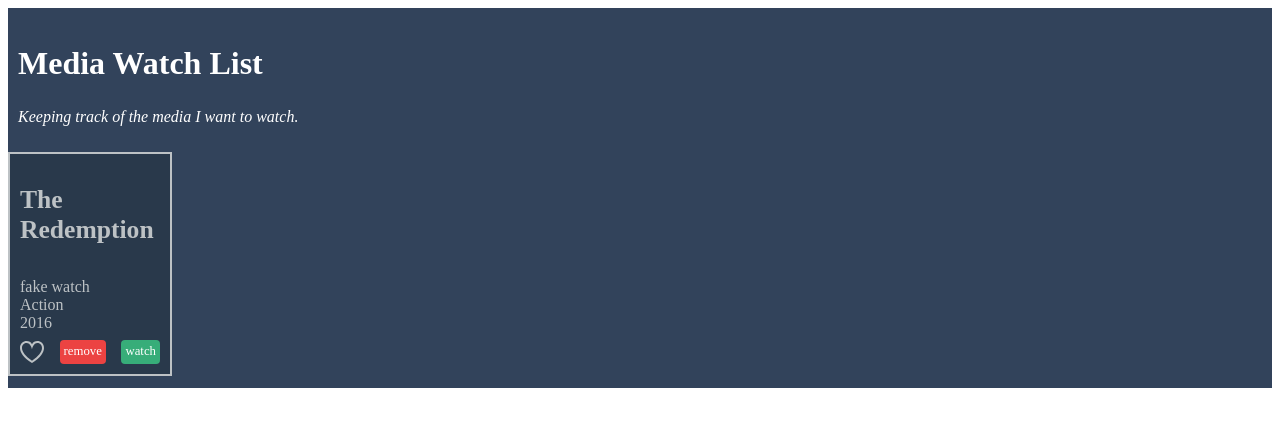
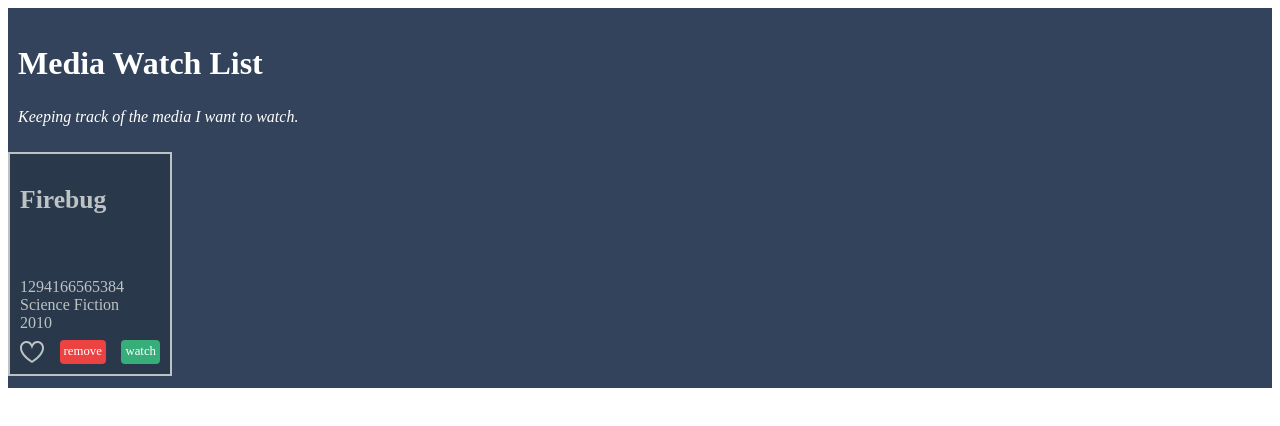
Before and after one commit to maurajoglekar/Angular-media-watch, an Angular app: page / in a window 1280 px wide. Shown: the top 426 px of the page. Built offline with nearby package versions, Linux system fonts and the light colour scheme.

Commit message:
getting data to component with @Input

```diff
--- a/src/app/app.component.html
+++ b/src/app/app.component.html
@@ -3,5 +3,5 @@
     <h1>Media Watch List</h1>
     <p class="description">Keeping track of the media I want to watch.</p>
   </header>
-  <mw-media-item></mw-media-item>
+  <mw-media-item [mediaItem]="firstMediaItem"></mw-media-item>
 </section>
--- a/src/app/app.component.ts
+++ b/src/app/app.component.ts
@@ -9,4 +9,13 @@
 })
 export class AppComponent {
   title = 'mediaWatch';
+  firstMediaItem = {
+    id: 1,
+    name: 'Firebug',
+    medium: 'Series',
+    category: 'Science Fiction',
+    year: 2010,
+    watchedOn: 1294166565384,
+    isFavorite: false
+  };
 }
--- a/src/app/media-item/media-item.component.html
+++ b/src/app/media-item/media-item.component.html
@@ -1,8 +1,8 @@
 
-<h2>The Redemption</h2>
-<div>fake watch</div>
-<div>Action</div>
-<div>2016</div>
+<h2>{{mediaItem.name}}</h2>
+<div>{{mediaItem.watchedOn}}</div>
+<div>{{mediaItem.category}}</div>
+<div>{{mediaItem.year}}</div>
 <div class="tools">
   <svg class="favorite" xmlns="http://www.w3.org/2000/svg" viewBox="0 0 24 24">
     <path d="M12 9.229c.234-1.12 1.547-6.229 5.382-6.229 2.22 0 4.618 1.551 4.618 5.003 0 3.907-3.627 8.47-10 12.629-6.373-4.159-10-8.722-10-12.629 0-3.484 2.369-5.005 4.577-5.005 3.923 0 5.145 5.126 5.423 6.231zm-12-1.226c0 4.068 3.06 9.481 12 14.997 8.94-5.516 12-10.929 12-14.997 0-7.962-9.648-9.028-12-3.737-2.338-5.262-12-4.27-12 3.737z"
--- a/src/app/media-item/media-item.component.ts
+++ b/src/app/media-item/media-item.component.ts
@@ -1,4 +1,4 @@
-import { Component, OnInit } from '@angular/core';
+import { Component, OnInit, Input } from '@angular/core';
 
 @Component({
   selector: 'mw-media-item',
@@ -12,6 +12,8 @@
   ngOnInit(): void {
   }
 
+  @Input() mediaItem;
+
   OnDelete() {
     console.log('deleted');
   }
```
